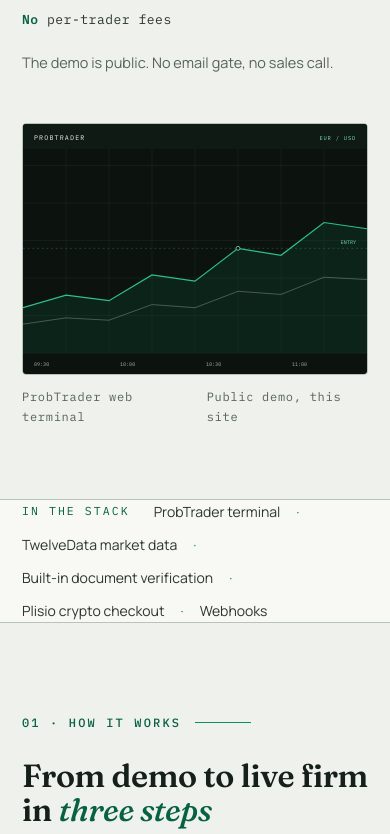
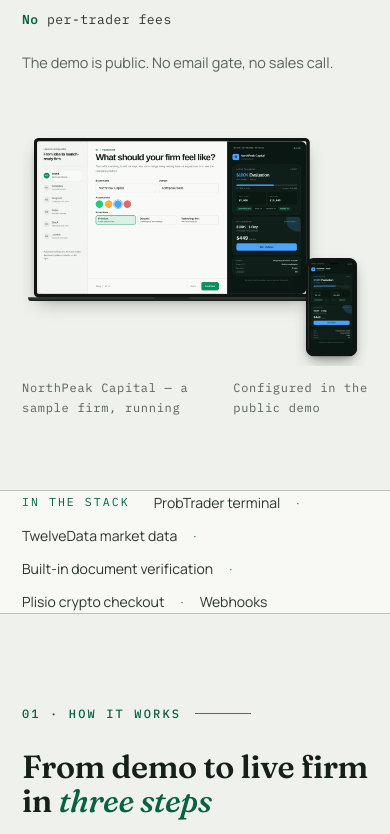
Before and after one commit to akcept24/probcapital-saas, a website: page public/index.html in a window 390 px wide. Shown: the part 802-1636 px from the top of the page. Drawn offline with Linux system fonts and the light colour scheme.

Commit message:
Product-true plates: sample firm NorthPeak Capital running on the platform
Replace the hero's abstract terminal schematic with real product imagery:
the public demo wizard driven live and screenshotted with a sample firm
(NorthPeak Capital, northpeak.trade, blue accent — the wizard's own color
choice) applied to the trader dashboard, composited into a matte laptop +
phone plate on the paper background.

- Hero: primary plate 'Your firm, running' (configurator + branded
  dashboard on laptop, dashboard on phone), caption updated
- How it works: configurator close-up plate (step 03 Program — $100K
  1-Step, $449 fee, 10% target, 90% split, as set in the demo)
- Pricing: typographic launch-record specimen for the sample firm,
  every figure set from the same demo configuration

No copy, price, route or function changes. Tests: checkout gate 12/12,
lead intake 27/27.

```diff
--- a/public/index.html
+++ b/public/index.html
@@ -86,6 +86,14 @@
   .hero-fig{margin-top:14px}
   .hero-fig .hero-plate{width:100%;height:auto;display:block;border:1px solid var(--line-strong);border-radius:4px}
   .hero-fig figcaption{font-family:var(--mono);font-size:12px;letter-spacing:.06em;color:var(--muted);margin-top:12px;display:flex;justify-content:space-between;gap:16px}
+  .hero-fig .plate-img{width:100%;height:auto;display:block}
+
+  /* Product plates */
+  .plate-fig{margin-top:64px}
+  .plate-fig img{width:100%;height:auto;display:block}
+  .plate-fig figcaption,.record-fig figcaption{font-family:var(--mono);font-size:12px;letter-spacing:.06em;color:var(--muted);margin-top:12px;display:flex;justify-content:space-between;gap:16px}
+  .record-fig{max-width:880px;margin-top:56px}
+  .record-fig img{width:100%;height:auto;display:block}
 
   /* Stack strip */
   .stack-strip{border-top:1px solid var(--line-strong);border-bottom:1px solid var(--line-strong);background:var(--surface)}
@@ -317,29 +325,8 @@
       <p class="hero-note" data-load="3">The demo is public. No email gate, no sales call.</p>
     </div>
     <figure class="hero-fig" data-load="2">
-      <svg class="hero-plate" viewBox="0 0 880 640" role="img" aria-label="Schematic of the ProbTrader terminal chart view">
-        <rect width="880" height="640" fill="#0C130F"/>
-        <g stroke="#223128" stroke-width="1">
-          <path d="M0 106H880M0 202H880M0 298H880M0 394H880M0 490H880M0 586H880"/>
-          <path d="M110 64V586M220 64V586M330 64V586M440 64V586M550 64V586M660 64V586M770 64V586"/>
-        </g>
-        <rect width="880" height="64" fill="#101A14"/>
-        <text x="28" y="40" font-family="IBM Plex Mono, monospace" font-size="17" letter-spacing="3" fill="#EFF1EC">PROBTRADER</text>
-        <text x="852" y="40" text-anchor="end" font-family="IBM Plex Mono, monospace" font-size="14" letter-spacing="2" fill="#7BDDB4">EUR / USD</text>
-        <path d="M0 470 L110 438 L220 452 L330 386 L440 402 L550 318 L660 336 L770 252 L880 268 L880 586 L0 586 Z" fill="#0B8F61" opacity="0.13"/>
-        <path d="M0 470 L110 438 L220 452 L330 386 L440 402 L550 318 L660 336 L770 252 L880 268" fill="none" stroke="#2FBF8F" stroke-width="3"/>
-        <path d="M0 512 L110 496 L220 502 L330 462 L440 470 L550 428 L660 436 L770 392 L880 398" fill="none" stroke="#EFF1EC" stroke-width="1.5" opacity="0.45"/>
-        <line x1="0" y1="318" x2="880" y2="318" stroke="#7BDDB4" stroke-width="1" stroke-dasharray="5 7" opacity="0.55"/>
-        <circle cx="550" cy="318" r="5" fill="#0C130F" stroke="#7BDDB4" stroke-width="2"/>
-        <g font-family="IBM Plex Mono, monospace" font-size="13" fill="#9DB1A4">
-          <text x="28" y="618">09:30</text>
-          <text x="248" y="618">10:00</text>
-          <text x="468" y="618">10:30</text>
-          <text x="688" y="618">11:00</text>
-        </g>
-        <text x="852" y="306" text-anchor="end" font-family="IBM Plex Mono, monospace" font-size="13" fill="#7BDDB4">ENTRY</text>
-      </svg>
-      <figcaption><span>ProbTrader web terminal</span><span>Public demo, this site</span></figcaption>
+      <img class="plate-img" src="/images/plate-firm-running.webp" width="2560" height="1800" alt="Laptop and phone showing NorthPeak Capital, a sample firm, running on the ProbCapital platform: the firm's name, its domain northpeak.trade and its blue brand color applied to the trader dashboard">
+      <figcaption><span>NorthPeak Capital — a sample firm, running</span><span>Configured in the public demo</span></figcaption>
     </figure>
   </div>
 </section>
@@ -383,6 +370,10 @@
         <p>We set up your brand and domain, connect the crypto checkout and configure your plans. Your firm goes live in 7 days.</p>
       </div>
     </div>
+    <figure class="plate-fig" data-rv>
+      <img src="/images/plate-configurator.webp" width="2560" height="1740" loading="lazy" alt="The launch configurator in the public demo, set to NorthPeak Capital's flagship challenge: $100K account, 1-Step evaluation, $449 fee, 10% profit target and a 90% trader profit split">
+      <figcaption><span>The configurator — step 03 · Program</span><span>NorthPeak Capital, set in the public demo</span></figcaption>
+    </figure>
   </div>
 </section>
 
@@ -661,6 +652,10 @@
     </div>
     <div class="setup-line"><b>$6,000 one-time setup</b> on every plan: brand setup, domain, launch checklist and a pilot with your team.</div>
     <p class="flat-line">Flat fee. No revenue share. No per-trader fees. Hosting included.</p>
+    <figure class="record-fig" data-rv>
+      <img src="/images/plate-launch-record.png" width="2560" height="1766" loading="lazy" alt="Launch record for the sample firm NorthPeak Capital: Growth plan at $2,490 a month, $6,000 one-time setup, flagship $100K 1-Step program at a $449 fee, 90% profit split, live in 7 days from signed agreement">
+      <figcaption><span>Sample launch record</span><span>Every figure set in the demo</span></figcaption>
+    </figure>
     <p class="fineprint price-fine">All prices in USD. The setup fee is charged once; after that, the plan price is the whole price.</p>
   </div>
 </section>
```
Also changed, not shown: public/images/plate-configurator.webp (added), public/images/plate-firm-running.webp (added), public/images/plate-launch-record.png (added).
